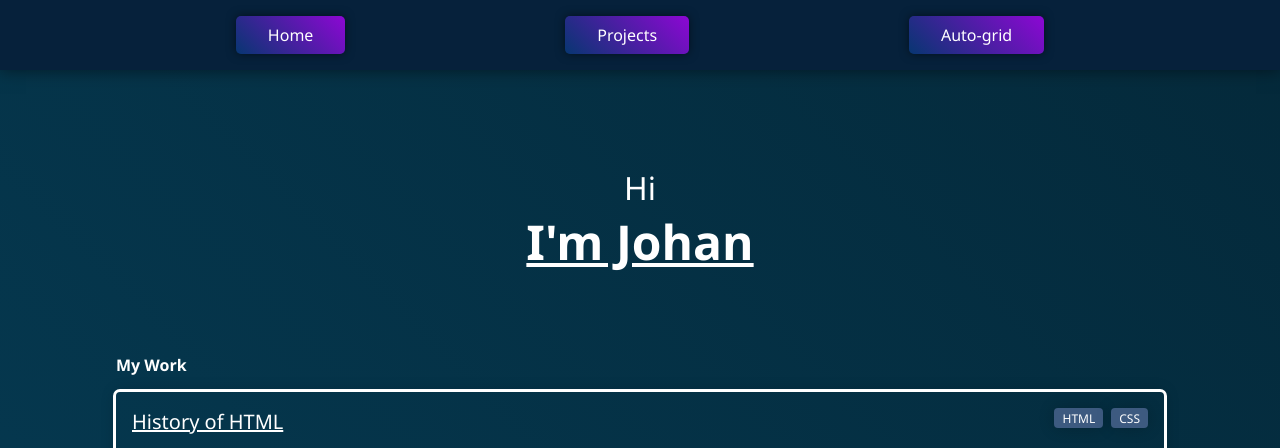
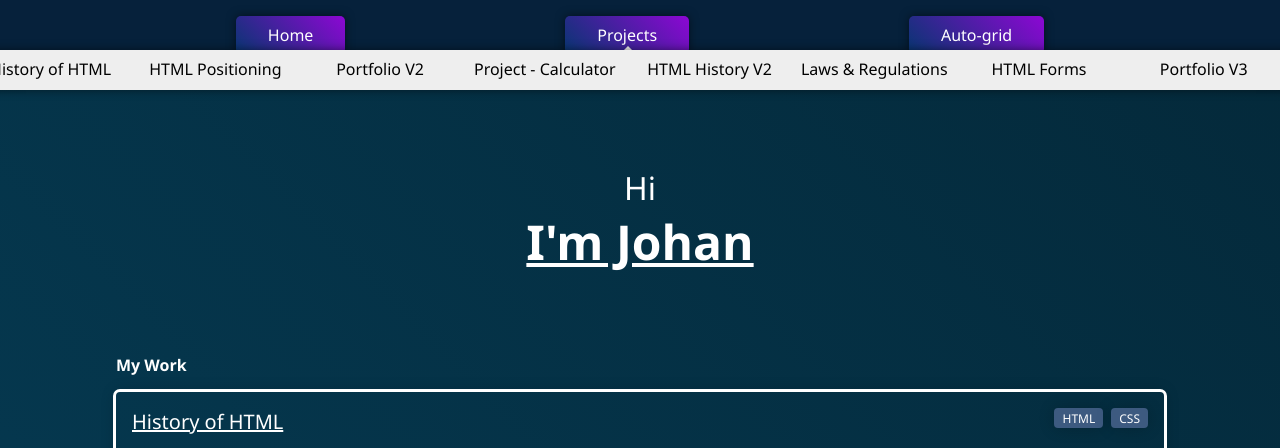
Before and after one commit to JouanDeag/PortenFolien, a plain HTML site: page index.html in a window 1280 px wide. In both pictures the pointer is over the item "Projects". Shown: the top 448 px of the page. Drawn offline with Linux system fonts and the light colour scheme.

Commit message:
feat: Add dropdown to projects

```diff
--- a/assets/components/nav/nav.css
+++ b/assets/components/nav/nav.css
@@ -80,7 +80,8 @@
 .active.primary-nav,
 .active .nav-list,
 .active .nav-item,
-.active .nav-item a {
+.active .nav-item a,
+.nav-item p {
   max-height: initial;
   opacity: 1;
 }
@@ -92,6 +93,68 @@
 .active .nav-list {
   justify-content: flex-end;
   gap: 0.5rem;
+}
+
+.dropdown-trigger:hover {
+  position: relative;
+}
+
+.dropdown-trigger:hover::after {
+  content: '';
+  position: absolute;
+  bottom: -0.25rem;
+  right: 40%;
+  width: 0;
+  height: 0;
+
+  rotate: 180deg;
+  border-left: 0.75rem solid transparent;
+  border-right: 0.75rem solid transparent;
+  border-top: 0.75rem solid #eee;
+}
+
+.popup-dropdown {
+  display: none;
+}
+
+.dropdown-trigger {
+  display: flex;
+  justify-content: center;
+}
+
+.dropdown-trigger:hover .popup-dropdown {
+  position: absolute;
+  bottom: -2.25rem;
+
+  display: flex;
+  justify-content: center;
+  align-items: center;
+  list-style: none;
+  text-align: center;
+
+  z-index: 100;
+
+  padding-top: 1rem;
+  background: #eee;
+  border-radius: 0.25rem;
+  padding: 0.5rem;
+  box-shadow: 0 0 10px rgba(0, 0, 0, 0.5);
+}
+
+.dropdown-trigger:hover .popup-dropdown a {
+  min-width: 18ch;
+  color: #000;
+  border-bottom: 2px solid transparent;
+  transition: all 0.2s ease-in-out;
+}
+
+.popup-dropdown a {
+  border-bottom: 2px solid transparent;
+  transition: all 0.2s ease-in-out;
+}
+
+.popup-dropdown a:hover {
+  border-bottom: 2px solid #000;
 }
 
 @media (max-width: 768px) {
@@ -115,6 +178,18 @@
     color: #fff;
     cursor: pointer;
   }
+
+  .dropdown-trigger:hover .popup-dropdown {
+    flex-direction: column;
+    gap: 0.5rem;
+    top: 2.25rem;
+    left: 0;
+    height: calc(8 * 2rem);
+  }
+
+  .dropdown-trigger:hover::after {
+    bottom: -0.5rem;
+  }
 }
 
 /* Skip to main content */
--- a/assets/components/nav/nav.html
+++ b/assets/components/nav/nav.html
@@ -2,7 +2,19 @@
   <a class="skip-nav" href="#work" tabindex="0">Skip to main content</a>
   <ul class="nav-list">
     <li class="nav-item"><a href="#">Home</a></li>
-    <li class="nav-item"><a href="#work">Projects</a></li>
+    <li class="nav-item dropdown-trigger" aria-controls="popup-dropdown">
+      <a>Projects</a>
+      <div class="popup-dropdown" id="popup-dropdown">
+        <a href="#project-1">History of HTML</a>
+        <a href="#project-2">HTML Positioning</a>
+        <a href="#project-3">Portfolio V2</a>
+        <a href="#project-4">Project - Calculator</a>
+        <a href="#project-5">HTML History V2</a>
+        <a href="#project-6">Laws & Regulations</a>
+        <a href="#project-7">HTML Forms</a>
+        <a href="#project-8">Portfolio V3</a>
+      </div>
+    </li>
     <li class="nav-item"><a href="#auto-grid">Auto-grid</a></li>
   </ul>
 </nav>
--- a/index.html
+++ b/index.html
@@ -17,7 +17,7 @@
       <section class="work" id="work">
         <h2 class="title">My Work</h2>
         <div class="cards">
-          <div class="card">
+          <div class="card" id="project-1">
             <div class="title">
               <a
                 target="_blank"
@@ -48,7 +48,7 @@
               height="500">
             </iframe>
           </div>
-          <div class="card">
+          <div class="card" id="project-2">
             <div class="title">
               <a
                 target="_blank"
@@ -80,7 +80,7 @@
               height="500">
             </iframe>
           </div>
-          <div class="card">
+          <div class="card" id="project-3">
             <div class="title">
               <a
                 target="_blank"
@@ -113,7 +113,7 @@
               height="500">
             </iframe>
           </div>
-          <div class="card">
+          <div class="card" id="project-4">
             <div class="title">
               <a
                 target="_blank"
@@ -146,7 +146,7 @@
               height="500">
             </iframe>
           </div>
-          <div class="card">
+          <div class="card" id="project-5">
             <div class="title">
               <a
                 target="_blank"
@@ -177,7 +177,7 @@
               height="500">
             </iframe>
           </div>
-          <div class="card">
+          <div class="card" id="project-6">
             <div class="title">
               <a
                 target="_blank"
@@ -210,7 +210,7 @@
               height="500">
             </iframe>
           </div>
-          <div class="card">
+          <div class="card" id="project-7">
             <div class="title">
               <a
                 target="_blank"
@@ -242,7 +242,7 @@
               height="500">
             </iframe>
           </div>
-          <div class="card">
+          <div class="card" id="project-8">
             <div class="title">
               <a
                 target="_blank"
```
